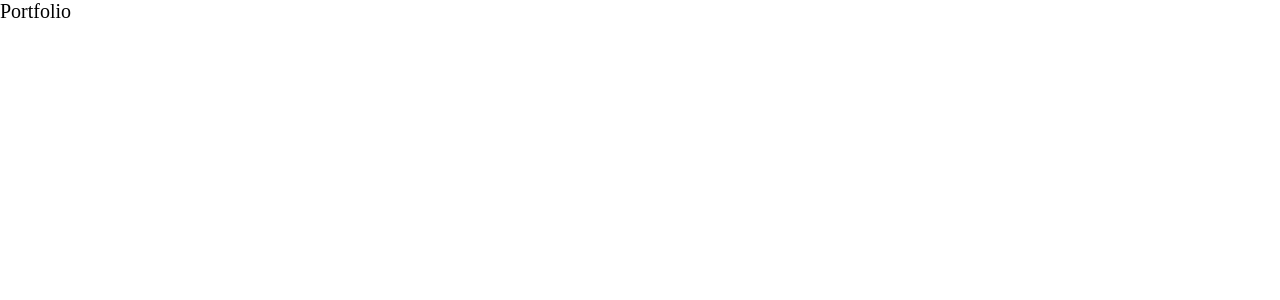
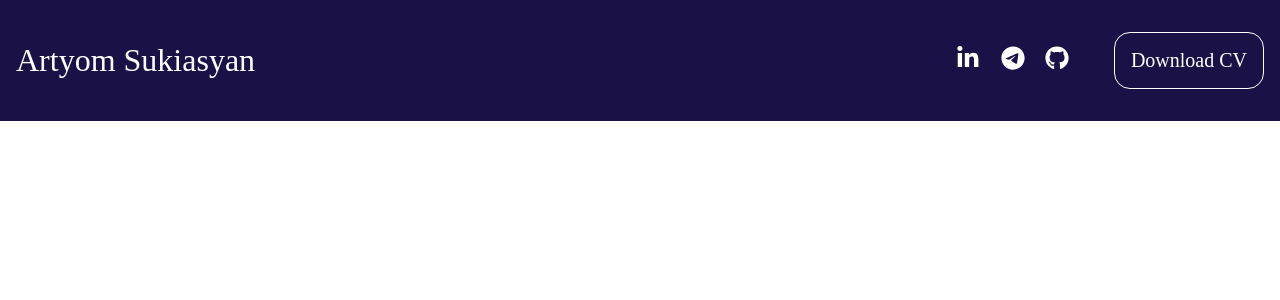
Before and after one commit to ArtyomSukiasyan/portfolio, a Next.js app: page / in a window 1280 px wide. Shown: the top 300 px of the page. Built offline with nearby package versions, Linux system fonts and the light colour scheme.

Commit message:
feat: add Header component in main page

```diff
--- a/src/pages/index.tsx
+++ b/src/pages/index.tsx
@@ -1,5 +1,6 @@
 import { descriptionContent, TITLE } from "../constants/config";
 import Head from "next/head";
+import Header from "../components/header/Header";
 
 export default function Home() {
   return (
@@ -9,7 +10,7 @@ export default function Home() {
         <meta name="description" content={descriptionContent} />
         <meta name="viewport" content="width=device-width, initial-scale=1" />
       </Head>
-      <main>Portfolio</main>
+      <Header />
     </>
   );
 }
```
